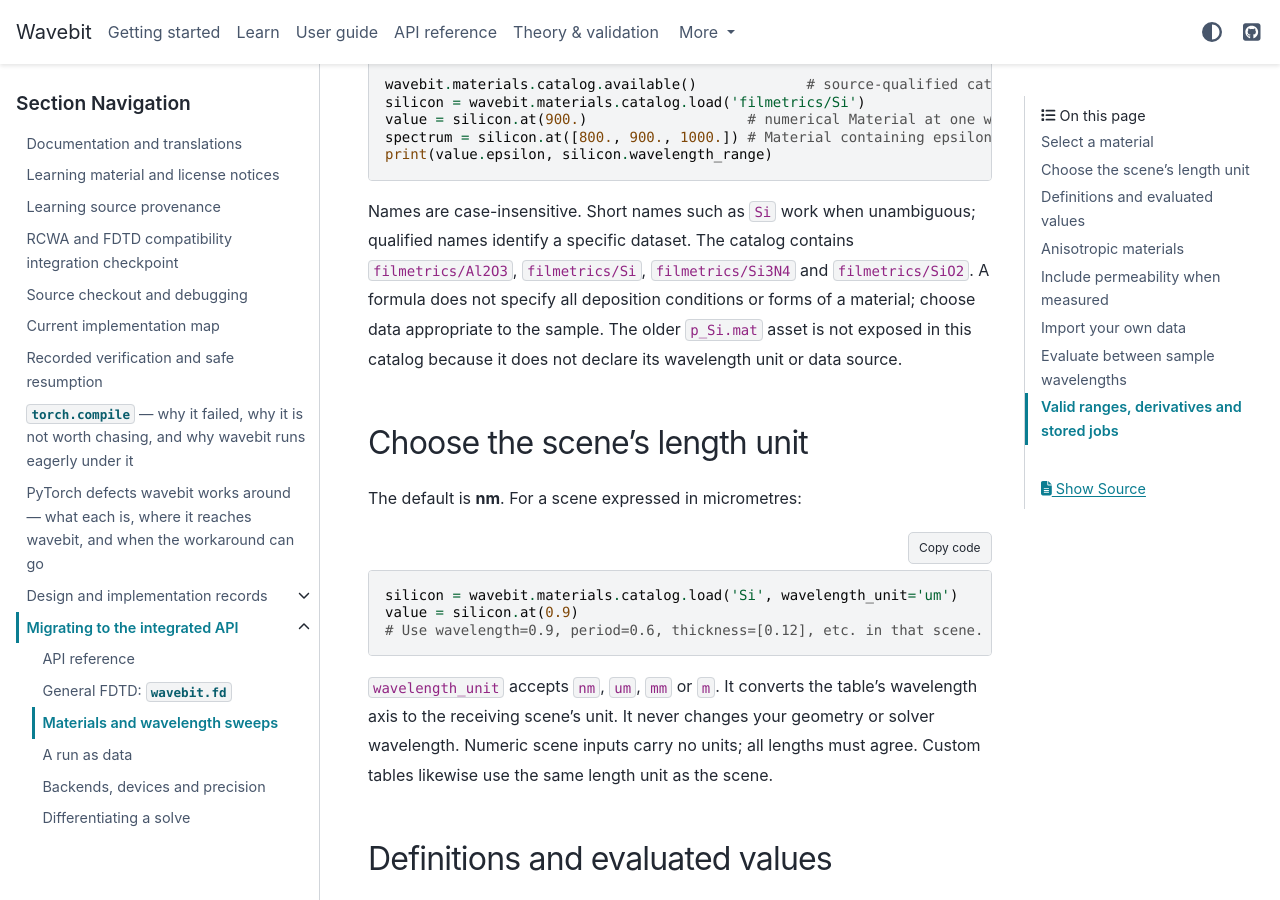
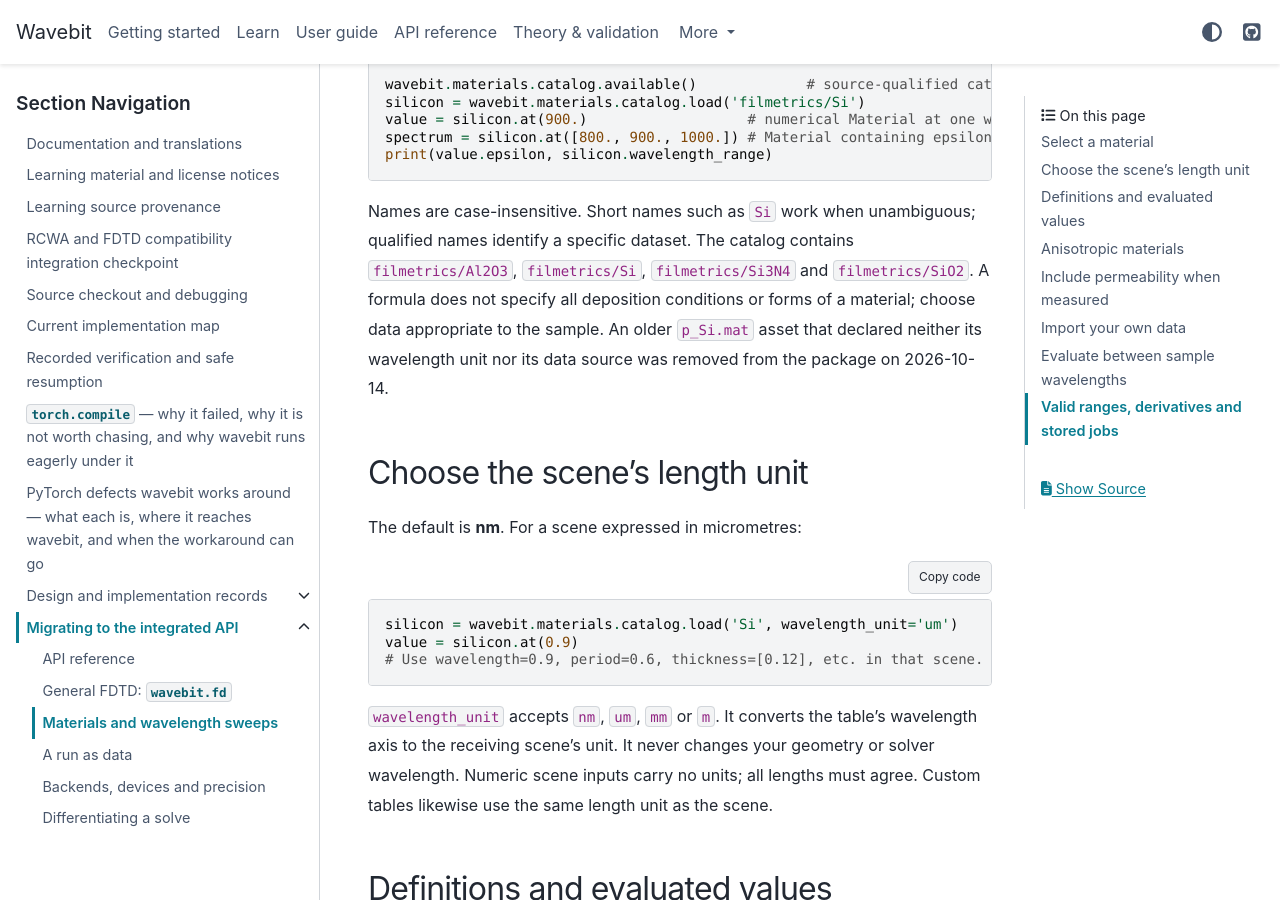
Before and after one commit to fieldalgo/wavebit, a Sphinx documentation site: the page built from docs/migration/materials-v1.md, in a window 1280 px wide and 900 px high, scrolled down 1049 px. Built offline with Sphinx 7.4.7 and the PyData theme 0.15.4, drawn with Linux system fonts in a browser that asks for light colours; pages that are not in the unit, such as notebooks, are missing from menus.

Commit message:
materials: drop the p_Si.mat asset nothing read
src/wavebit/data/matlab/p_Si.mat (2015, no wavelength unit, no source) was shipped in the
wheel and asserted present by three installation checks, while the catalog refused to expose it
for exactly that lack of provenance. The file, its package-data glob and the three presence
checks go; the catalog comment, the migration page and the materials chapter (English and
Korean) now say it was removed rather than that it is hidden. Nothing imports or loads it.

Co-Authored-By: Claude Fable 5.1 <noreply@anthropic.com>

```diff
--- a/docs/migration/materials-v1.md
+++ b/docs/migration/materials-v1.md
@@ -39,8 +39,8 @@ Names are case-insensitive. Short names such as `Si` work when unambiguous;
 qualified names identify a specific dataset. The catalog contains
 `filmetrics/Al2O3`, `filmetrics/Si`, `filmetrics/Si3N4` and `filmetrics/SiO2`.
 A formula does not specify all deposition conditions or forms of a material;
-choose data appropriate to the sample. The older `p_Si.mat` asset is not exposed
-in this catalog because it does not declare its wavelength unit or data source.
+choose data appropriate to the sample. An older `p_Si.mat` asset that declared neither
+its wavelength unit nor its data source was removed from the package on 2026-10-14.
 
 ## Choose the scene's length unit
 
--- a/pyproject.toml
+++ b/pyproject.toml
@@ -117,7 +117,7 @@ include = ["wavebit*"]
 # material -- which is why the CI `minimal` job installs the built package and runs outside
 # the checkout rather than importing the source tree.
 [tool.setuptools.package-data]
-wavebit = ["data/filmetrics/*.txt", "data/matlab/*.mat"]
+wavebit = ["data/filmetrics/*.txt"]
 
 # The rule set is narrow on purpose: every entry below names a defect, none names a
 # preference. That distinction is the whole policy. Ruff's own default set reports 651
```
Also changed, not shown: docs/learn/fundamentals/materials.md (+1 -1 lines), docs/locales/ko/pages/learn/fundamentals/materials.md (+1 -1 lines), 5 other files.
